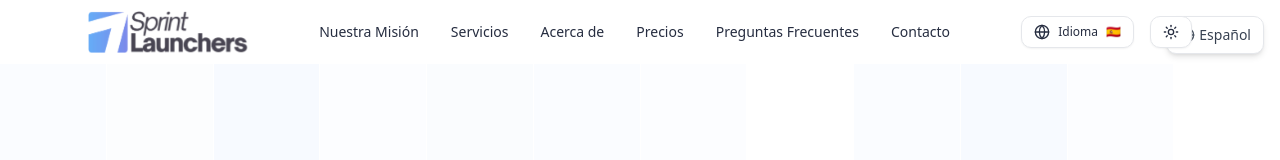
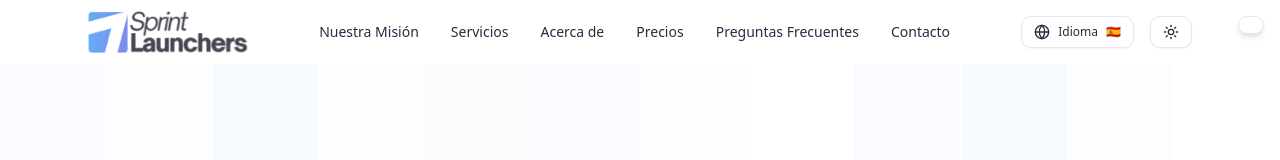
Before and after one commit to Crfuentes12/landing-page, a Next.js app: page /home in a window 1280 px wide. Shown: the top 160 px of the page. Built offline with nearby package versions, Linux system fonts and the light colour scheme.

Commit message:
updates made

```diff
--- a/src/components/language-selector.tsx
+++ b/src/components/language-selector.tsx
@@ -2,7 +2,6 @@
 
 import React, { useState, useEffect } from 'react';
 import { useLanguage } from '@/providers/language-provider';
-import { Globe } from 'lucide-react';
 
 export function LanguageSelector() {
   const { language, setLanguage, t } = useLanguage();
@@ -46,10 +45,6 @@ export function LanguageSelector() {
         aria-expanded={isOpen}
         aria-haspopup="listbox"
       >
-        <Globe className="h-4 w-4 text-gray-600 dark:text-gray-300" />
-        <span className="text-sm font-medium text-gray-700 dark:text-gray-300">
-          {languages.find(lang => lang.code === language)?.name || 'Language'}
-        </span>
       </button>
 
       {isOpen && (
```
